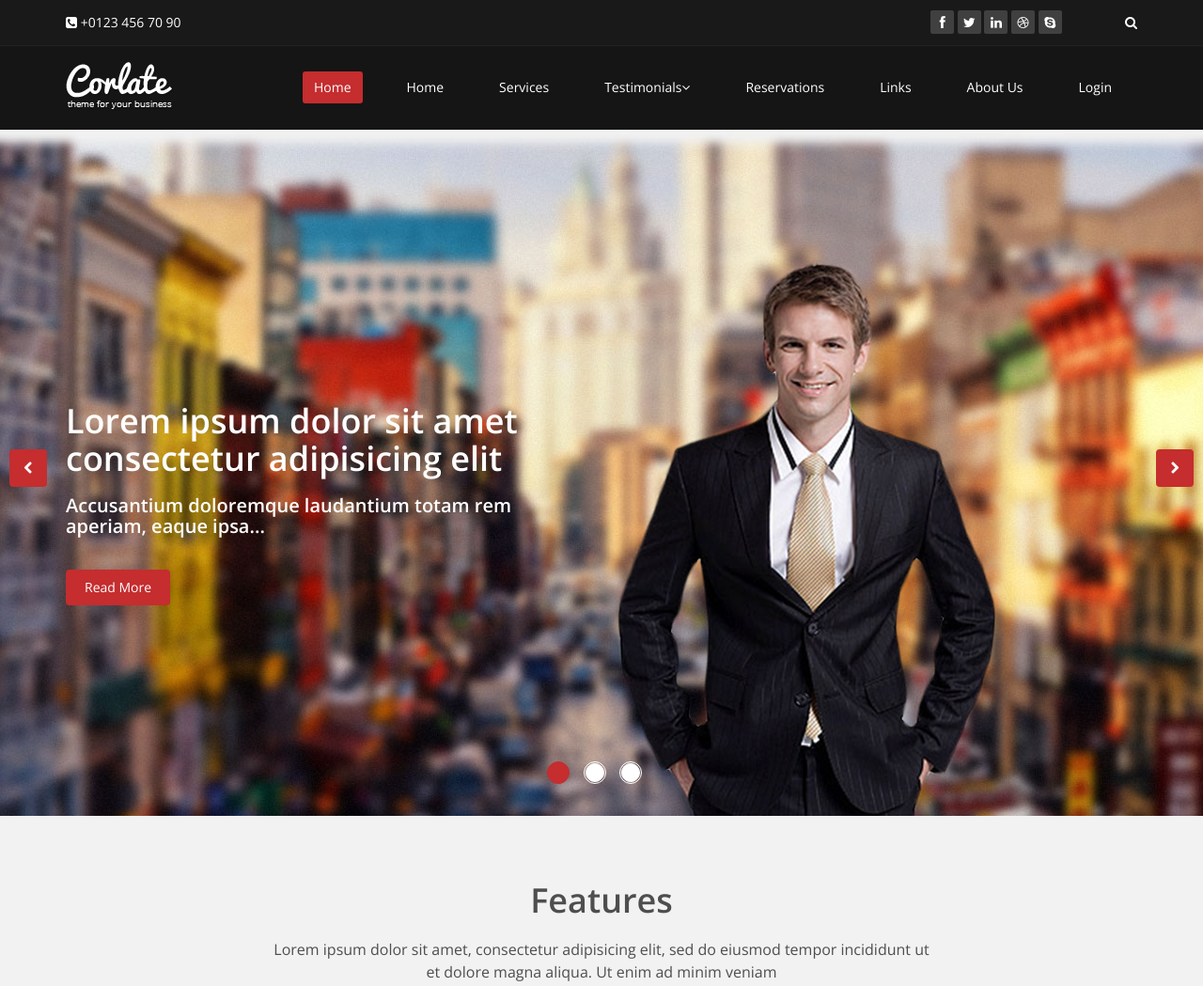
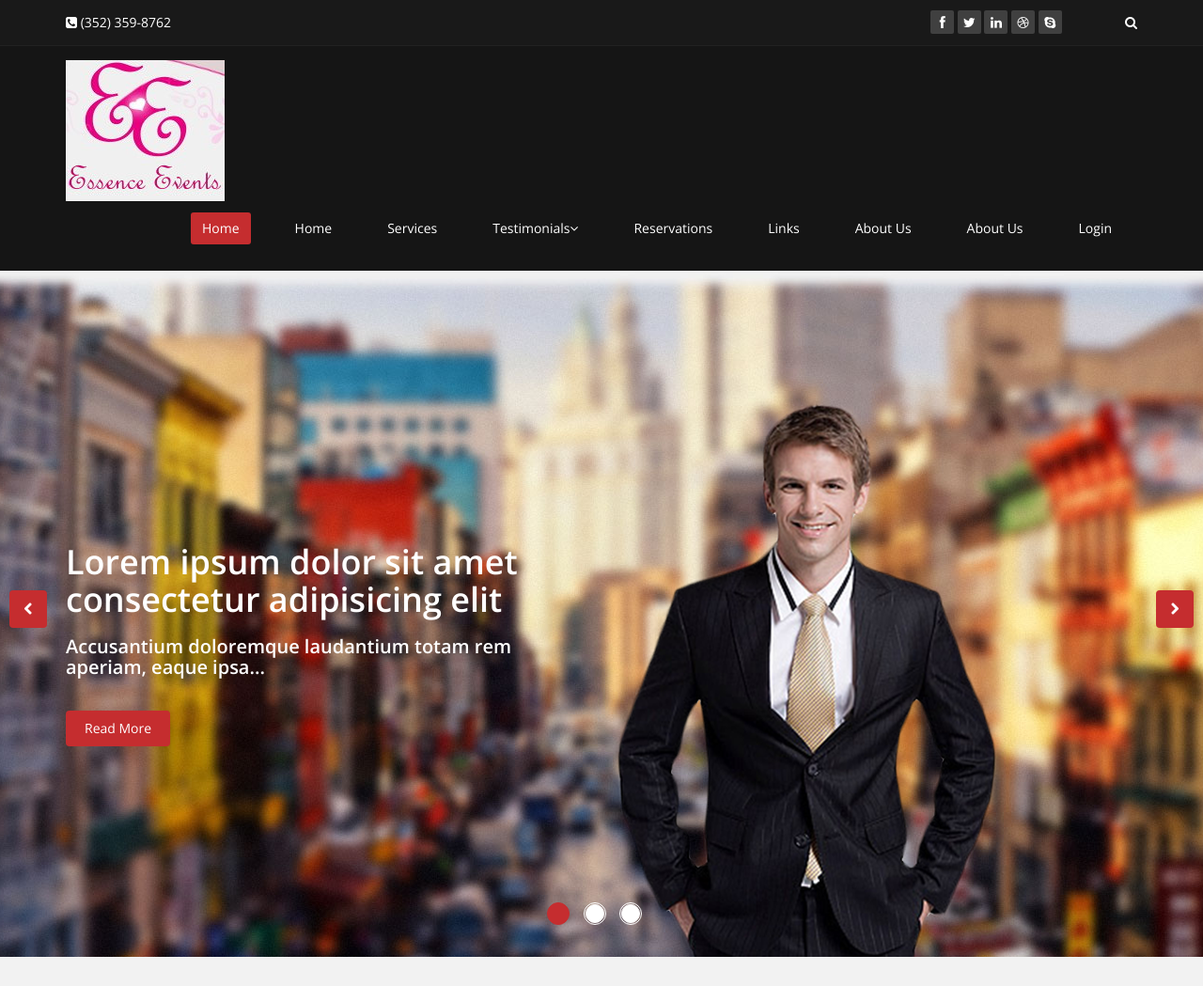
Before and after one commit to CEN303110A/EssenceEvents, a plain HTML site: page view/index.html in a window 1280 px wide. Shown: the top 1049 px of the page at 94% size. Drawn offline with nearby package versions, Linux system fonts and the light colour scheme.

Commit message:
added templated index

```diff
--- a/view/index.html
+++ b/view/index.html
@@ -32,7 +32,7 @@
             <div class="container">
                 <div class="row">
                     <div class="col-sm-6 col-xs-4">
-                        <div class="top-number"><p><i class="fa fa-phone-square"></i>  +0123 456 70 90</p></div>
+                        <div class="top-number"><p><i class="fa fa-phone-square"></i>          (352) 359-8762</p></div>
                     </div>
                     <div class="col-sm-6 col-xs-8">
                        <div class="social">
@@ -64,7 +64,7 @@
                         <span class="icon-bar"></span>
                         <span class="icon-bar"></span>
                     </button>
-                    <a class="navbar-brand" href="index.html"><img src="images/logo.png" alt="logo"></a>
+                    <a class="navbar-brand" href="index.html"><img src="images/EELogo.jpg" alt="logo"></a>
                 </div>
 
                 <div class="collapse navbar-collapse navbar-right">
@@ -82,6 +82,7 @@
                         </li>
                         <li><a href="blog.html">Reservations</a></li>
                         <li><a href="contact-us.html">Links</a></li>
+                        <li><a href="contact-us.html">About Us</a></li>
                         <li><a href="contact-us.html">About Us</a></li>
                         <li><a href="contact-us.html">Login</a></li>
                     </ul>
```
Also changed, not shown: view/images/EELogo.jpg (added).
